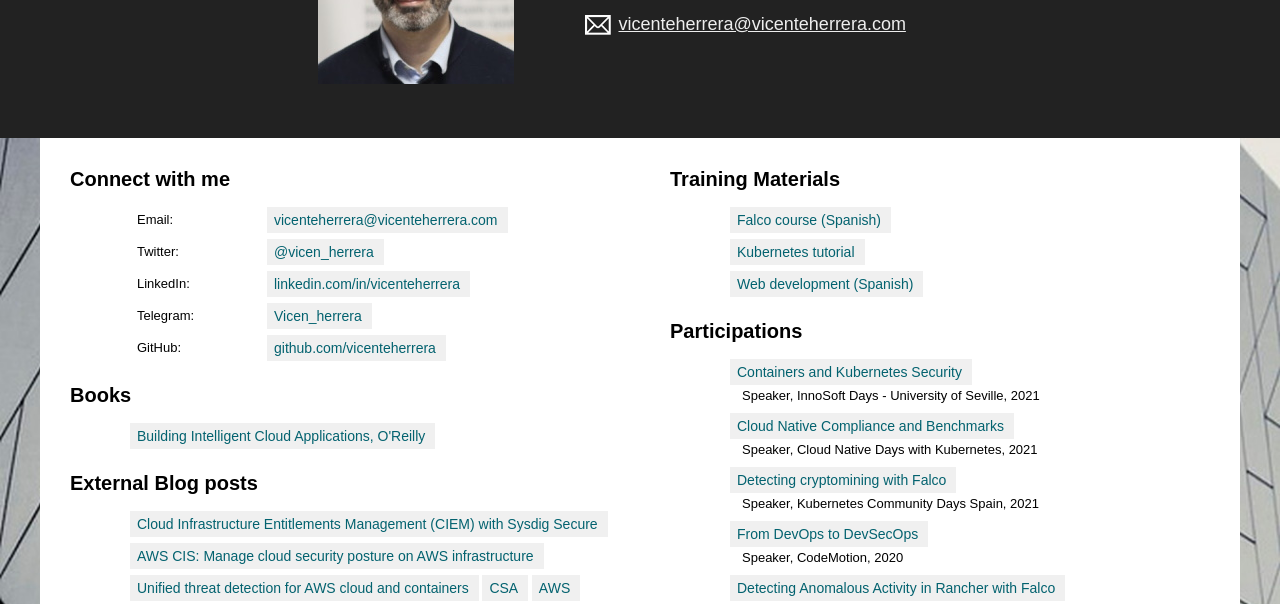
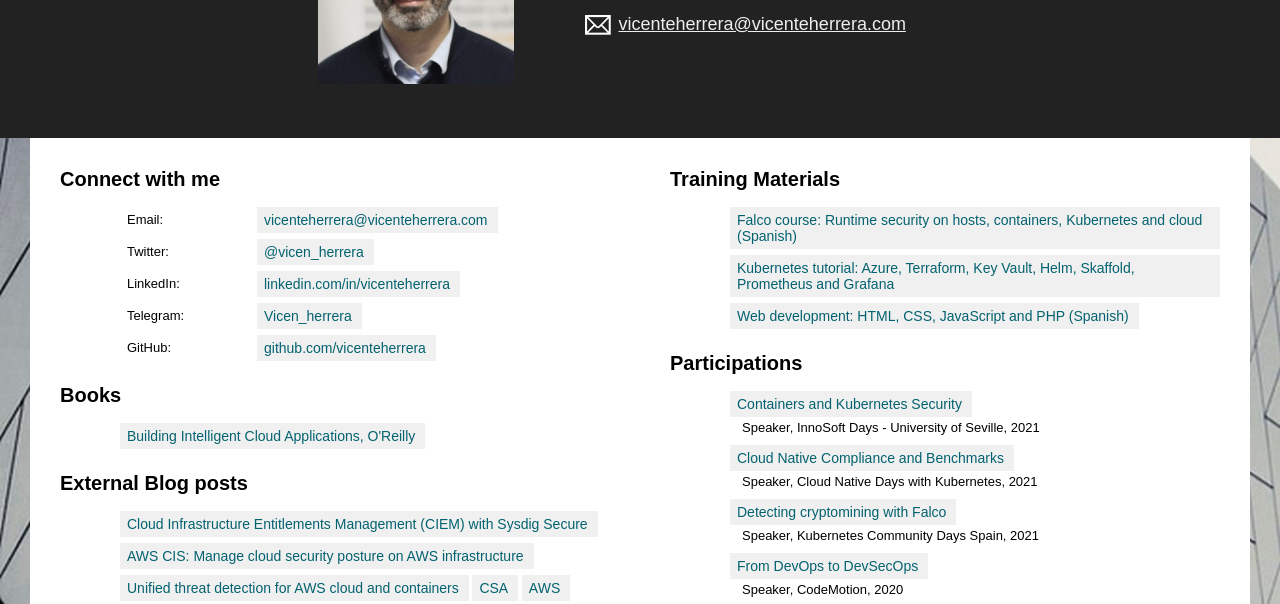
Before and after one commit to vicenteherrera/vicenteherrera.github.io, a plain HTML site: page index.html in a window 1280 px wide. Shown: the part 152-756 px from the top of the page. Drawn offline with Linux system fonts and the light colour scheme; a web font is replaced by a local one.

Commit message:
Seamless white background for both columns

```diff
--- a/index.html
+++ b/index.html
@@ -26,6 +26,7 @@
 			/* background-attachment: fixed; */
 			padding: 0 0;
 			margin: 0 0;
+			text-align: center;
 		}
 		a img { border:0; }
 
@@ -81,13 +82,16 @@
 			text-align: center;
 			vertical-align: top;
 			margin-bottom: 30px;
+			background-color: white;
+			display: inline-block;
+			padding: 10px 0;
 		}
 		.main_div {
 			vertical-align: top;
 			display: inline-block;
 			width: 550px;
 			text-align:left;
-			padding: 10px 20px 20px 30px;
+			padding: 0px 30px;
 			background-color:white;
 		}
 		.main_div a {
@@ -209,9 +213,9 @@
 		</div><div class="main_div">
 			<h3>Training Materials</h3>
 			<ul class="training">
-				<li><a target="_blank" href="https://vicenteherrera.com/curso_falco">Falco course (Spanish)</a></li>
-				<li><a target="_blank" href="https://vicenteherrera.com/kubernetes_tutorial">Kubernetes tutorial</a></li>
-				<li><a target="_blank" href="https://vicenteherrera.com/curso_desarrollo_web">Web development (Spanish)</a></li>
+				<li><a target="_blank" href="https://vicenteherrera.com/curso_falco">Falco course: Runtime security on hosts, containers, Kubernetes and cloud (Spanish)</a></li>
+				<li><a target="_blank" href="https://vicenteherrera.com/kubernetes_tutorial">Kubernetes tutorial: Azure, Terraform, Key Vault, Helm, Skaffold, Prometheus and Grafana</a></li>
+				<li><a target="_blank" href="https://vicenteherrera.com/curso_desarrollo_web">Web development: HTML, CSS, JavaScript and PHP (Spanish)</a></li>
 			</ul>
 			<h3>Participations</h3>
 			<ul class="participations">
```
